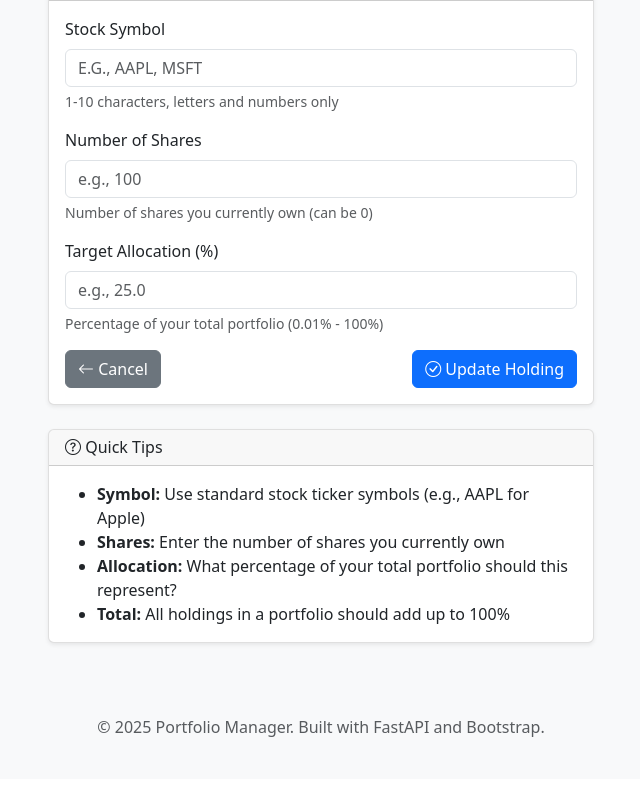
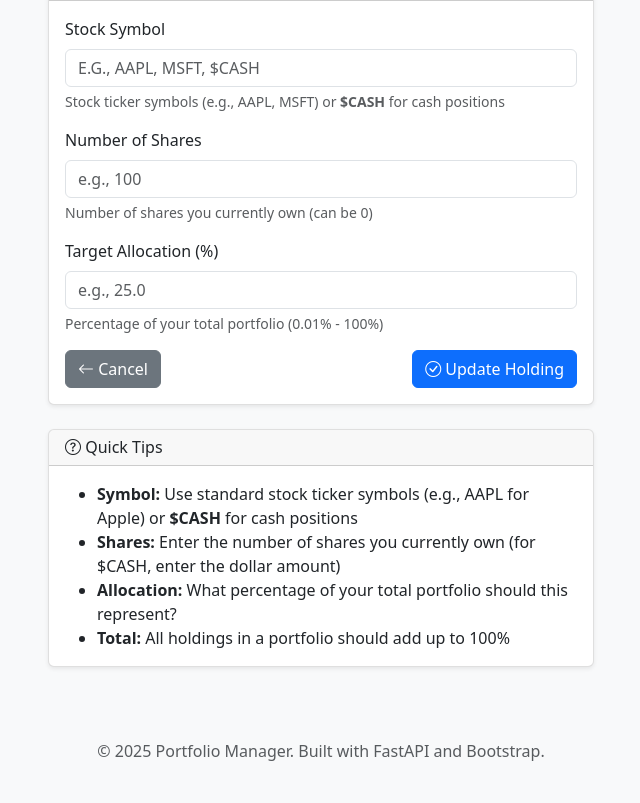
Before and after one commit to aijose/PortfolioManager, a FastAPI app: template portfolio-manager/web_server/templates/portfolios/holding_form.html in a window 1280 px wide. Shown: the part 150-953 px from the top of the page, without its empty margins (319-959 px from the left). Before the commit the page ends 887 px from the top, so only its background shows below. Run offline with FastAPI, Linux system fonts and the light colour scheme; the template is opened without the code that fills it, so the values that code supplies are empty.

Commit message:
Add support for cash positions with $CASH symbol
- Add $CASH symbol support in stock data controller with fixed $1.00 price
- Update portfolio models to handle cash positions (shares field represents dollar amount)
- Enhance validators to accept $CASH as valid symbol
- Improve web templates for better cash position display and input
- Add dynamic form behavior to guide users when entering cash positions
- Cash positions display as "Cash Position" with dollar amounts in portfolio view

🤖 Generated with [Claude Code](https://claude.ai/code)

Co-Authored-By: Claude <noreply@anthropic.com>

```diff
--- a/portfolio-manager/utils/validators.py
+++ b/portfolio-manager/utils/validators.py
@@ -9,7 +9,7 @@ def validate_stock_symbol(symbol: str) -> bool:
     Validate a stock symbol.
 
     Args:
-        symbol: The stock symbol to validate
+        symbol: The stock symbol to validate (including special $CASH symbol)
 
     Returns:
         True if valid, False otherwise
@@ -19,6 +19,10 @@ def validate_stock_symbol(symbol: str) -> bool:
 
     # Remove whitespace and convert to uppercase
     symbol = symbol.strip().upper()
+
+    # Allow $CASH as a special cash position symbol
+    if symbol == '$CASH':
+        return True
 
     # Check length (1-10 characters)
     if len(symbol) < 1 or len(symbol) > 10:
--- a/portfolio-manager/web_server/templates/portfolios/holding_form.html
+++ b/portfolio-manager/web_server/templates/portfolios/holding_form.html
@@ -34,18 +34,17 @@
                                id="symbol"
                                name="symbol"
                                value="{{ symbol or '' }}"
-                               placeholder="e.g., AAPL, MSFT"
+                               placeholder="e.g., AAPL, MSFT, $CASH"
                                required
                                maxlength="10"
-                               pattern="[A-Za-z0-9]+"
                                {% if action == "edit" %}readonly{% endif %}>
                         <div class="form-text">
-                            1-10 characters, letters and numbers only
+                            Stock ticker symbols (e.g., AAPL, MSFT) or <strong>$CASH</strong> for cash positions
                         </div>
                     </div>
 
                     <div class="mb-3">
-                        <label for="shares" class="form-label">Number of Shares</label>
+                        <label for="shares" class="form-label" id="shares-label">Number of Shares</label>
                         <input type="number"
                                class="form-control"
                                id="shares"
@@ -55,7 +54,7 @@
                                min="0"
                                step="0.001"
                                required>
-                        <div class="form-text">
+                        <div class="form-text" id="shares-help">
                             Number of shares you currently own (can be 0)
                         </div>
                     </div>
@@ -102,8 +101,8 @@
             </div>
             <div class="card-body">
                 <ul class="mb-0">
-                    <li><strong>Symbol:</strong> Use standard stock ticker symbols (e.g., AAPL for Apple)</li>
-                    <li><strong>Shares:</strong> Enter the number of shares you currently own</li>
+                    <li><strong>Symbol:</strong> Use standard stock ticker symbols (e.g., AAPL for Apple) or <strong>$CASH</strong> for cash positions</li>
+                    <li><strong>Shares:</strong> Enter the number of shares you currently own (for $CASH, enter the dollar amount)</li>
                     <li><strong>Allocation:</strong> What percentage of your total portfolio should this represent?</li>
                     <li><strong>Total:</strong> All holdings in a portfolio should add up to 100%</li>
                 </ul>
@@ -113,10 +112,33 @@
 </div>
 
 <script>
-// Auto-uppercase symbol input
+// Auto-uppercase symbol input and update form for cash positions
 document.getElementById('symbol').addEventListener('input', function(e) {
     e.target.value = e.target.value.toUpperCase();
+    updateFormForCash();
 });
+
+function updateFormForCash() {
+    const symbol = document.getElementById('symbol').value.trim();
+    const sharesLabel = document.getElementById('shares-label');
+    const sharesInput = document.getElementById('shares');
+    const sharesHelp = document.getElementById('shares-help');
+
+    if (symbol === '$CASH') {
+        sharesLabel.textContent = 'Cash Amount ($)';
+        sharesInput.placeholder = 'e.g., 10000.00';
+        sharesInput.step = '0.01';
+        sharesHelp.textContent = 'Dollar amount of cash you currently hold';
+    } else {
+        sharesLabel.textContent = 'Number of Shares';
+        sharesInput.placeholder = 'e.g., 100';
+        sharesInput.step = '0.001';
+        sharesHelp.textContent = 'Number of shares you currently own (can be 0)';
+    }
+}
+
+// Initialize form on page load
+document.addEventListener('DOMContentLoaded', updateFormForCash);
 
 // Form validation
 document.querySelector('form').addEventListener('submit', function(e) {
@@ -131,7 +153,7 @@ document.querySelector('form').addEventListener('submit', function(e) {
     }
 
     if (shares < 0) {
-        alert('Shares must be non-negative');
+        alert(symbol === '$CASH' ? 'Cash amount must be non-negative' : 'Shares must be non-negative');
         e.preventDefault();
         return;
     }
```
Also changed, not shown: portfolio-manager/controllers/stock_data_controller.py (+24 -1 lines), portfolio-manager/models/portfolio.py (+8 -2 lines), portfolio-manager/web_server/templates/portfolios/detail.html (+11 -2 lines).
